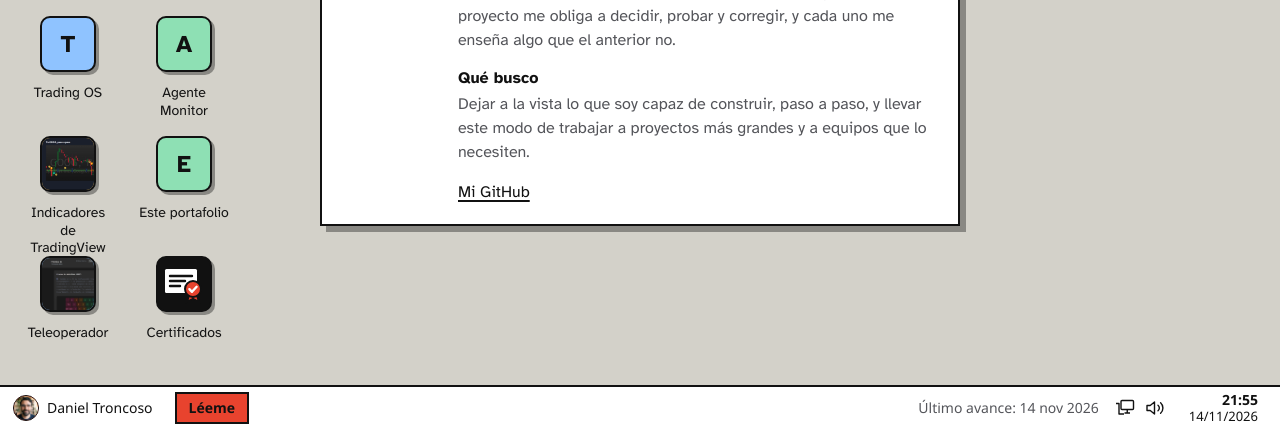
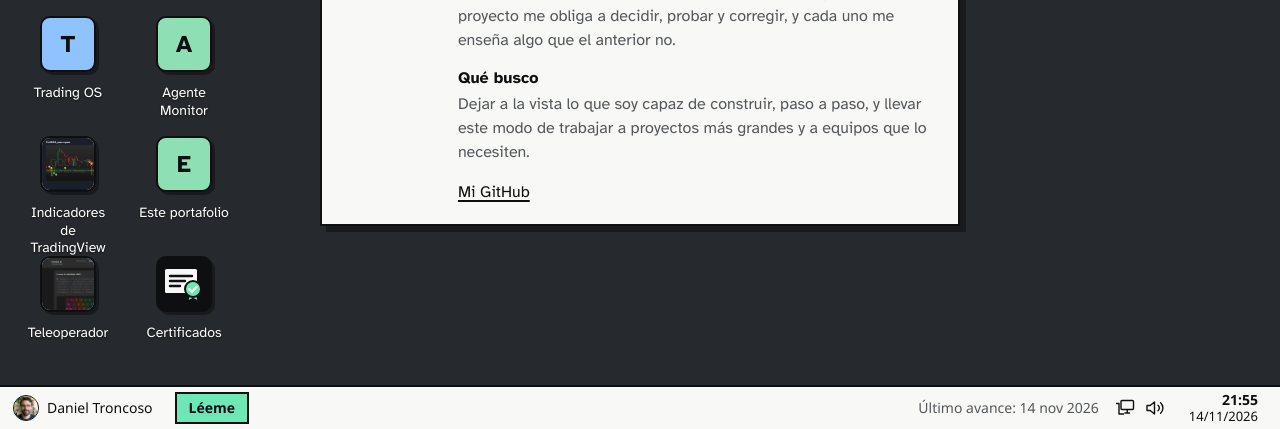
Before and after one commit to dantroncosowork/Portafolio, a plain HTML site: page index.html in a window 1280 px wide. Shown: the part 371-800 px from the top of the page. Drawn offline with Linux system fonts and the light colour scheme.

Commit message:
Daniel OS: la paleta pasa a la 3, «Grafito y menta»
El escritorio queda en grafito, casi neutro, y la menta es lo único con color:
la barra de la ventana de delante, el botón principal, la mira de los iconos y
los fragmentos del fondo. El centro de avisos sigue en papel.

maquetas/paletas.html arranca ahora en la 3.

Co-Authored-By: Claude Fable 5.2 <noreply@anthropic.com>

```diff
--- a/index.html
+++ b/index.html
@@ -12,19 +12,19 @@
   /* Daniel OS: tres de sus apps se llaman «OS», así que el portafolio es su escritorio.
      Cada proyecto es una app, y al abrirla sale una ventana con su historia. */
   /* Los colores, todos aquí: una paleta nueva sólo cambia este bloque. */
-  /* «Escritorio claro y rojo señal», la 7 de maquetas/paletas.html, elegida el 14-nov-2026. */
+  /* «Grafito y menta», la 3 de maquetas/paletas.html, elegida el 14-nov-2026. */
   :root {
-    --mesa: #D3D1C9;        /* el escritorio: papel gris claro, plano */
-    --papel: #FFFFFF;       /* el interior de las ventanas */
-    --negro: #111111;       /* bordes y texto */
-    --activa: #E8432E;      /* el acento: la barra de la ventana de delante y el botón principal */
-    --inactiva: #E6E4DE;
-    --gris: #54555A;
-    --raya: #D7D5CE;
-    --mira: #111111;        /* las esquinas de los iconos y el foco: en negro, porque el rojo no se distingue sobre el gris claro */
-    --sobre-mesa: #141414;  /* el texto que va directamente sobre el escritorio */
-    --sombra-nombre: none;
-    --fragmento: 40, 40, 40; /* los triángulos del fondo, en r, g, b: como de lápiz */
+    --mesa: #26292D;        /* el escritorio: grafito, casi neutro */
+    --papel: #F8F8F6;       /* el interior de las ventanas */
+    --negro: #0E0F10;       /* bordes y texto */
+    --activa: #6EE7B7;      /* el acento, lo único con color: la barra de la ventana de delante y el botón principal */
+    --inactiva: #D5D7D9;
+    --gris: #54575B;
+    --raya: #D0D2D4;
+    --mira: var(--activa);  /* las esquinas de los iconos y el foco */
+    --sobre-mesa: #FFFFFF;  /* el texto que va directamente sobre el escritorio */
+    --sombra-nombre: 0 1px 2px rgba(0, 0, 0, 0.6);
+    --fragmento: 170, 240, 210; /* los triángulos del fondo, en r, g, b: menta apagada */
     /* El centro de avisos: sus tarjetas van como las ventanas. En maquetas/paletas.html se prueba de cristal. */
     --panel: var(--papel);
     --panel-tinta: var(--negro);
```
Also changed, not shown: maquetas/paletas.js (+5 -5 lines).
